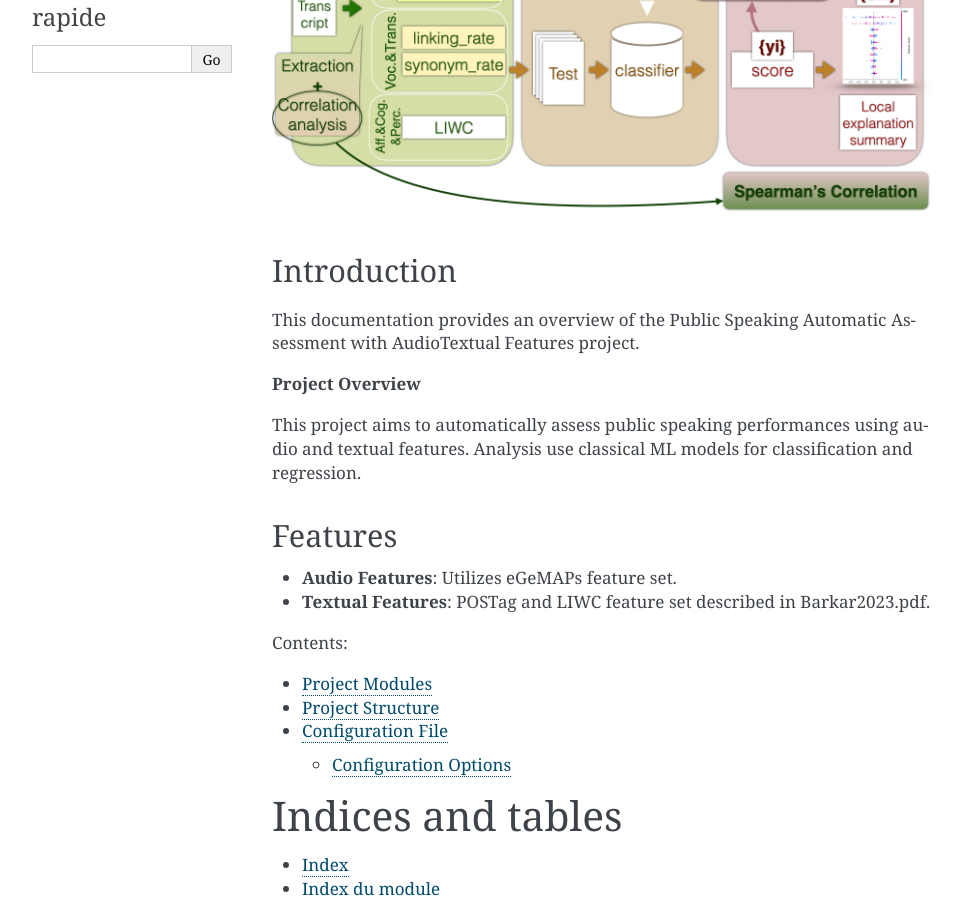
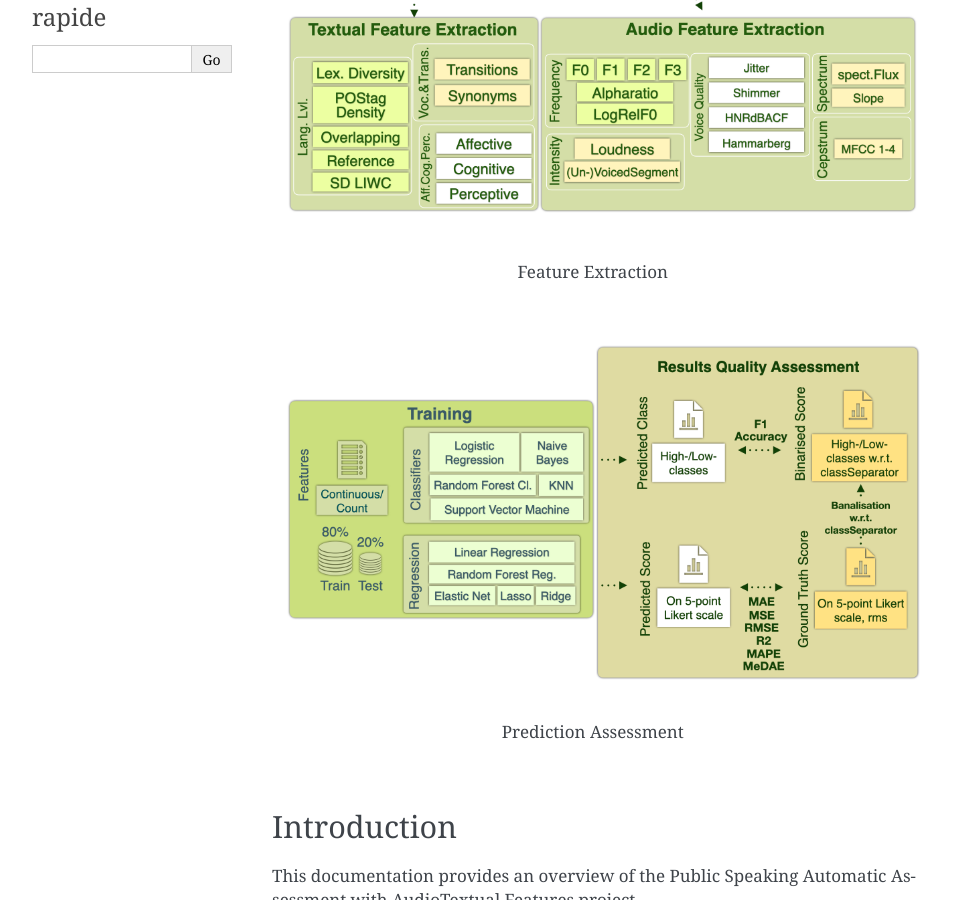
Before and after one commit to abarkar/Public-Speaking-Classification-with-Textual-Features, a Sphinx documentation site: the page built from source/index.rst, in a window 1280 px wide and 900 px high, scrolled down 401 px. Shown: the whole window, without its empty margins (148-1109 px from the left). Built offline with Sphinx 7.4.7, drawn with Linux system fonts in a browser that asks for light colours.

Commit message:
Update images of Pipeline

```diff
--- a/source/index.rst
+++ b/source/index.rst
@@ -6,8 +6,18 @@
 Welcome to Public Speaking Automatic Assessment with AudioTextual Features's documentation!
 ===========================================================================================
 
-.. image:: ../images/schema.png
+.. figure:: ../images/FeatureExtraction.jpeg
    :align: center
+   :alt: Feature Extraction
+
+   Feature Extraction
+
+.. figure:: ../images/PredictionsAndAssessment.jpeg
+   :align: center
+   :alt: Prediction Assessment
+
+   Prediction Assessment
+
 
 Introduction
 ------------
```
Also changed, not shown: main.py (+7 -4 lines), images/FeatureExtraction.jpeg (added), images/PredictionsAndAssessment.jpeg (added), 15 other files.
